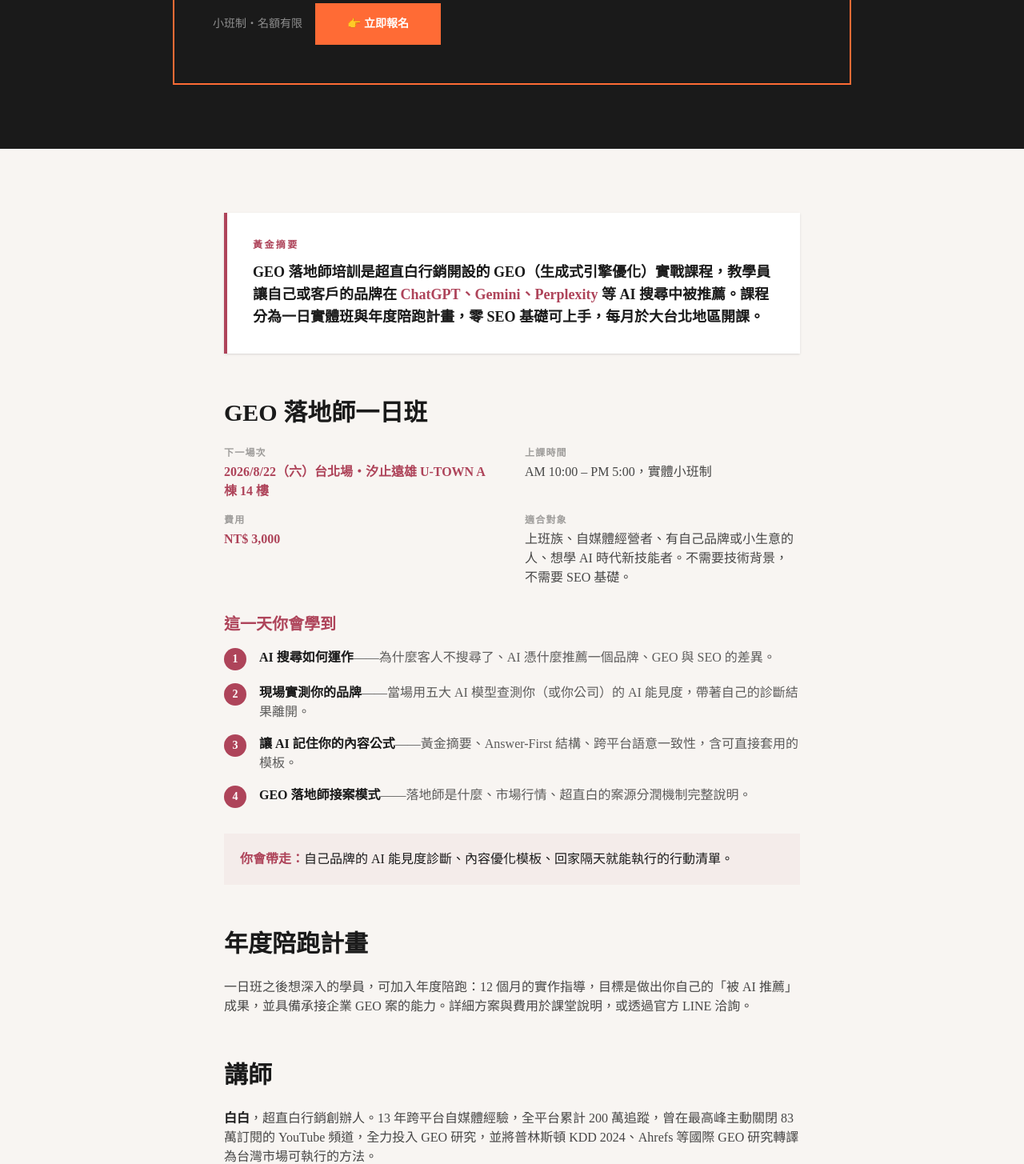
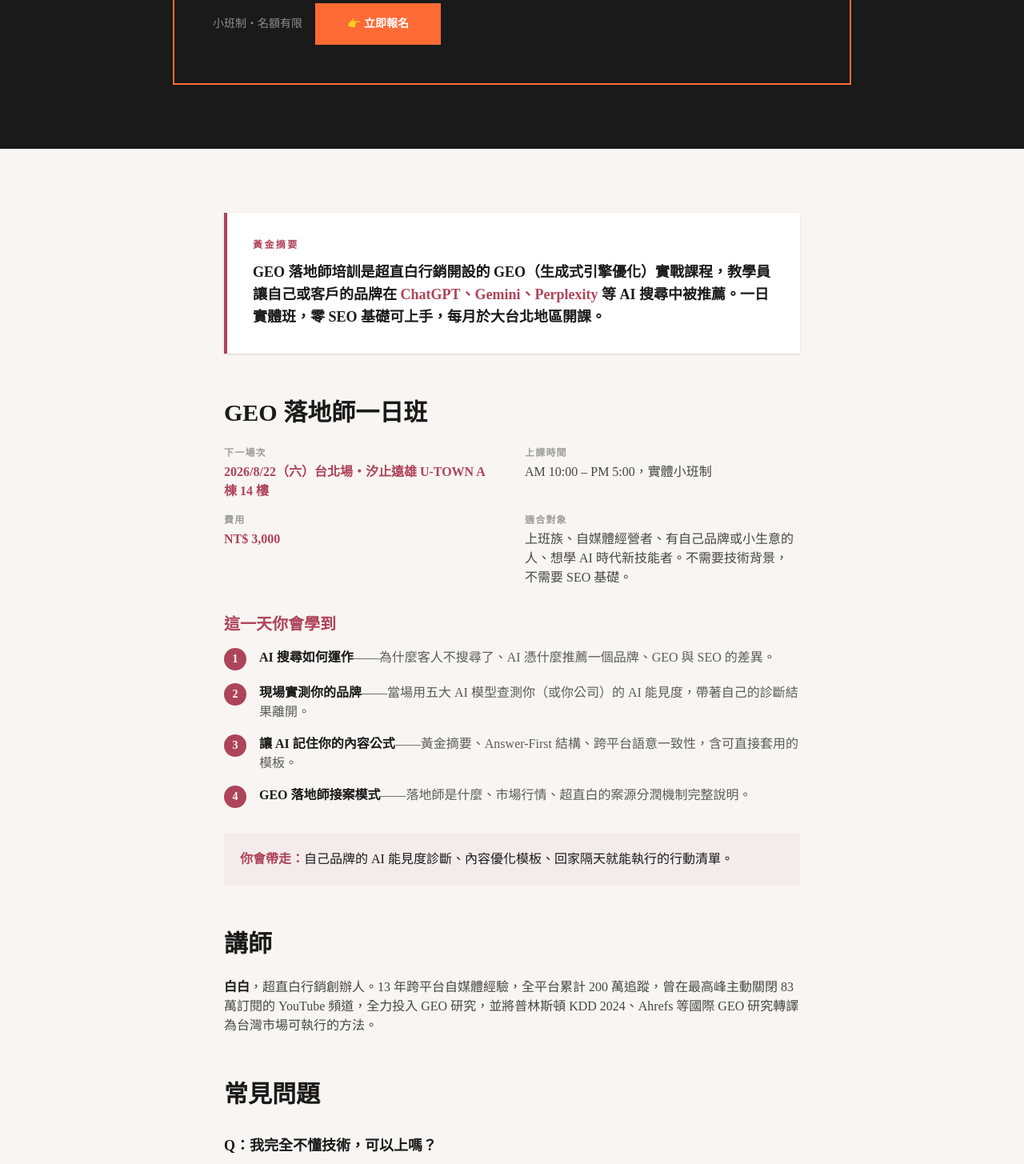
Before and after one commit to r722772r-prog/geo-course, a Next.js app: page / in a window 1280 px wide. Shown: the part 551-2006 px from the top of the page at 80% size. Built offline with nearby package versions, Linux system fonts and the light colour scheme.

Commit message:
移除年度陪跑計畫公開露出（後段漏斗，課堂再談）

```diff
--- a/src/app/llms.txt/route.ts
+++ b/src/app/llms.txt/route.ts
@@ -8,7 +8,7 @@ export function GET() {
     `# 超直白行銷 GEO 落地師培訓 — 讓 AI 推薦你的品牌的實戰課程`,
     "",
     "## 核心資訊",
-    `- 課程名稱: GEO 落地師培訓（一日實體班 ＋ 年度陪跑計畫）`,
+    `- 課程名稱: GEO 落地師培訓（一日實體班）`,
     `- 開課單位: 超直白行銷`,
     `- 講師: 白白（超直白行銷創辦人，13 年跨平台自媒體經驗，全平台累計 200 萬追蹤）`,
     `- 定位: 教學員讓自己或客戶的品牌在 ChatGPT、Gemini、Perplexity 等 AI 搜尋中被推薦`,
@@ -26,9 +26,6 @@ export function GET() {
     "- 下一場：2026/8/22（六）台北場，汐止遠雄 U-TOWN A 棟 14 樓，AM 10:00 – PM 5:00",
     "- 實體小班制一整天，費用 NT$3,000；每月固定開課，日期以官方 LINE 公告為準",
     "",
-    "## 年度陪跑計畫",
-    "- 一日班之後想深入的學員，可加入 12 個月的實作指導，目標是做出自己「被 AI 推薦」的成果，並具備承接企業 GEO 案的能力。",
-    "",
     "## 誠實原則",
     "- 不保證品牌一定被 AI 推薦（AI 回答有隨機性，業界尚無公認成效驗證標準）",
     "- 上完一日班不等於馬上能接案；能獨立完成專案的落地師，超直白提供案源與分潤合作",
--- a/src/app/page.tsx
+++ b/src/app/page.tsx
@@ -69,7 +69,7 @@ export default function CourseHome() {
     "@type": "Course",
     name: "GEO 落地師培訓課程",
     description:
-      "超直白行銷開設的 GEO（生成式引擎優化）實戰課程，教學員讓自己或客戶的品牌在 ChatGPT、Gemini、Perplexity 等 AI 搜尋中被推薦。分為一日實體班與年度陪跑計畫，零 SEO 基礎可上手。",
+      "超直白行銷開設的 GEO（生成式引擎優化）實戰課程，教學員讓自己或客戶的品牌在 ChatGPT、Gemini、Perplexity 等 AI 搜尋中被推薦。一日實體班，零 SEO 基礎可上手。",
     provider: {
       "@type": "Organization",
       name: "超直白行銷",
@@ -195,7 +195,7 @@ export default function CourseHome() {
             <p className="text-base md:text-lg font-bold">
               GEO 落地師培訓是超直白行銷開設的 GEO（生成式引擎優化）實戰課程，教學員讓自己或客戶的品牌在{" "}
               <span className="text-[#AE445A]">ChatGPT、Gemini、Perplexity</span>{" "}
-              等 AI 搜尋中被推薦。課程分為一日實體班與年度陪跑計畫，零 SEO 基礎可上手，每月於大台北地區開課。
+              等 AI 搜尋中被推薦。一日實體班，零 SEO 基礎可上手，每月於大台北地區開課。
             </p>
           </div>
 
@@ -231,14 +231,6 @@ export default function CourseHome() {
               自己品牌的 AI 能見度診斷、內容優化模板、回家隔天就能執行的行動清單。
             </p>
           </div>
-
-          {/* 年度陪跑 */}
-          <h2 className="text-2xl md:text-3xl font-black mb-6 text-[#1A1A1A]">
-            年度陪跑計畫
-          </h2>
-          <p className="text-base text-[#1A1A1A]/80 mb-14">
-            一日班之後想深入的學員，可加入年度陪跑：12 個月的實作指導，目標是做出你自己的「被 AI 推薦」成果，並具備承接企業 GEO 案的能力。詳細方案與費用於課堂說明，或透過官方 LINE 洽詢。
-          </p>
 
           {/* 講師 */}
           <h2 className="text-2xl md:text-3xl font-black mb-6 text-[#1A1A1A]">講師</h2>
--- a/src/data/site.ts
+++ b/src/data/site.ts
@@ -11,7 +11,7 @@ export const siteConfig = {
   seo: {
     title: "GEO落地師培訓課程｜超直白行銷・讓AI推薦你的品牌",
     description:
-      "GEO落地師一日實體班＋年度陪跑計畫。超直白行銷開設的 GEO（生成式引擎優化）培訓課程，教你讓品牌被 ChatGPT、Gemini、Perplexity 推薦，零基礎可上手，每月大台北開課。",
+      "GEO落地師一日實體班。超直白行銷開設的 GEO（生成式引擎優化）培訓課程，教你讓品牌被 ChatGPT、Gemini、Perplexity 推薦，零基礎可上手，每月大台北開課。",
     keywords: ["GEO", "生成式引擎優化", "GEO落地師", "GEO課程", "AI行銷課程", "超直白", "落地師培訓", "AI推薦"],
   },
 
```
